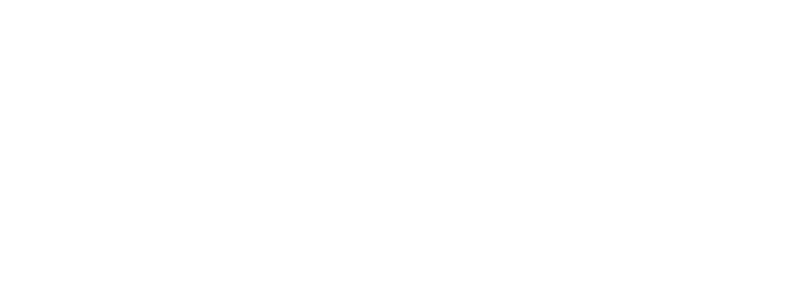
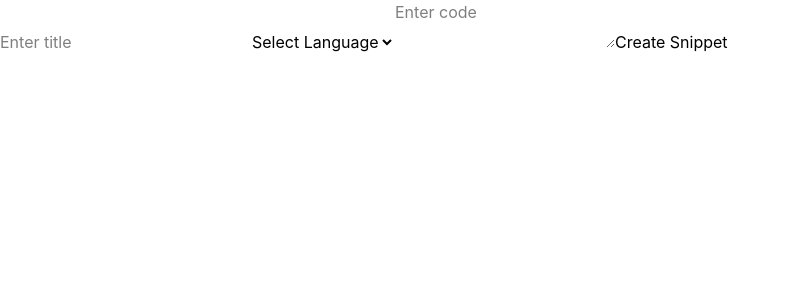
Before and after one commit to roshan-vyas-dev/codeBuddy, a React app in the folder frontend/: page /create-snippet in a window 1280 px wide. Before the commit this address had no page. Shown: the top 300 px of the page, without its empty margins (0-789 px from the left). Built offline with nearby package versions, Linux system fonts and the light colour scheme; sample sign-in values are in the browser's storage; the HTML template or start-up script is replaced by a standard one.

Commit message:
Add create snippet page and frontend integration

```diff
--- a/frontend/src/App.jsx
+++ b/frontend/src/App.jsx
@@ -5,6 +5,7 @@
 import Dashboard from "./pages/Dashboard";
 import Home from "./pages/Home";
 import ProtectedRoute from "./components/ProtectedRoute";
+import CreateSnippet from "./pages/CreateSnippet";
 
 
 
@@ -14,10 +15,12 @@
 
     <Routes>
 
-  <Route path="/" element={<Home />} />
-  <Route path="/login" element={<Login />} />
-  <Route path="/register" element={<Register />} />
-  <Route path="/dashboard" element={<ProtectedRoute><Dashboard /></ProtectedRoute>} />
+      <Route path="/" element={<Home />} />
+      <Route path="/login" element={<Login />} />
+      <Route path="/register" element={<Register />} />
+      <Route path="/dashboard" element={<ProtectedRoute><Dashboard /></ProtectedRoute>} />
+      <Route path="/dashboard" element={<ProtectedRoute><Dashboard /></ProtectedRoute>} />
+      <Route path="/create-snippet" element={<ProtectedRoute><CreateSnippet /></ProtectedRoute>} />
 
 
     </Routes>
--- /dev/null
+++ b/frontend/src/pages/CreateSnippet.jsx
@@ -0,0 +1,76 @@
+import axios from "axios";
+import { useState } from "react";
+import { useNavigate } from "react-router-dom";
+
+function CreateSnippet() {
+    const [title, setTitle] = useState("");
+    const [language, setLanguage] = useState("");
+    const [code, setCode] = useState("");
+
+    const navigate=useNavigate();
+
+    const handleSubmit = async(e) => {
+        e.preventDefault();
+
+        try{
+            const token =localStorage.getItem("token");
+
+            await axios.post(
+                "http://localhost:5000/api/snippets",
+                {
+                    title,
+                    language,
+                    code
+
+                },
+                {
+                    headers:{
+                         Authorization: `Bearer ${token}`,
+
+                    }
+                }
+
+
+            )
+            console.log("Snippet created successfully!");
+            navigate("/dashboard")
+
+
+        }catch(error){
+            console.log(error);
+
+        }
+
+    }
+
+
+    return (
+        <div>
+            <form onSubmit={handleSubmit} >
+
+                <input type="text" value={title} placeholder="Enter title" onChange={(e) => setTitle(e.target.value)} />
+
+                <select value={language} onChange={(e) => setLanguage(e.target.value)}>
+
+                    <option value="">Select Language</option>
+                    <option value="JavaScript">JavaScript</option>
+                    <option value="Python">Python</option>
+                    <option value="Java">Java</option>
+                    <option value="C++">C++</option>
+                    <option value="C">C</option>
+
+                </select>
+
+
+                <textarea value={code} placeholder="Enter code" onChange={(e) => setCode(e.target.value)} />
+
+                <button type="submit">Create Snippet</button>
+
+
+            </form>
+
+        </div>
+    )
+}
+
+export default CreateSnippet
--- a/frontend/src/pages/Dashboard.jsx
+++ b/frontend/src/pages/Dashboard.jsx
@@ -7,7 +7,9 @@
 function Dashboard() {
   const [user, setUser] = useState(null);
 
-  const navigate= useNavigate();
+
+
+  const navigate = useNavigate();
 
   useEffect(() => {
 
@@ -26,7 +28,6 @@
           }
         );
 
-        console.log(response.data);
 
         setUser(response.data)
 
@@ -43,10 +44,14 @@
 
   }, [])
 
-  const handleLogout=()=>{
+  const handleLogout = () => {
     localStorage.removeItem("token");
     navigate("/login");
   }
+
+  const handleClick = () => {
+  navigate("/create-snippet");
+};
 
   return (
     <div>
@@ -54,7 +59,7 @@
 
       <h1>Welcome, {user ? user.username : "Loading..."}</h1>
 
-      <button>Create Snippet</button>
+      <button onClick={handleClick}>Create Snippet</button>
 
       <button onClick={handleLogout}>Logout</button>
 
```
